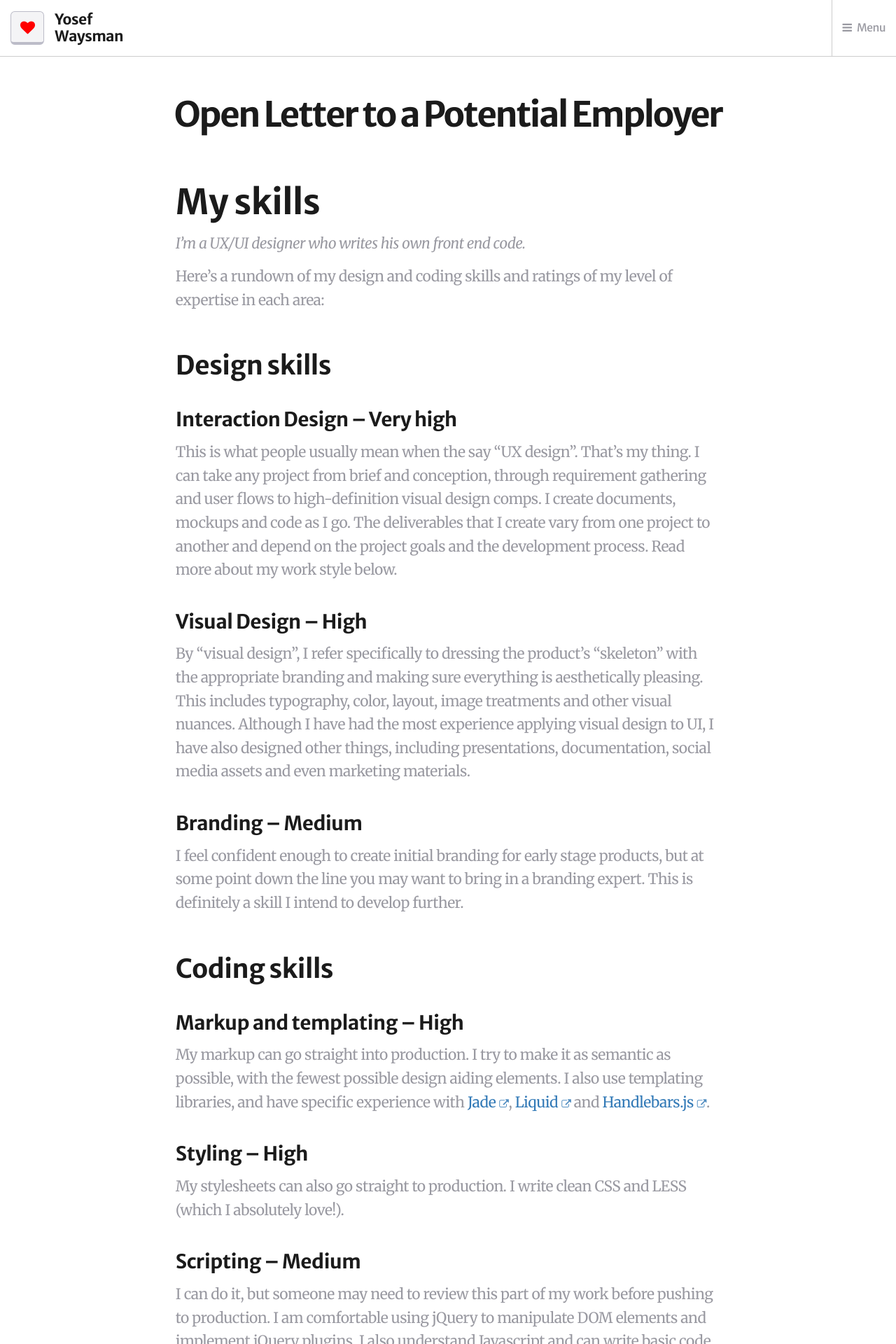
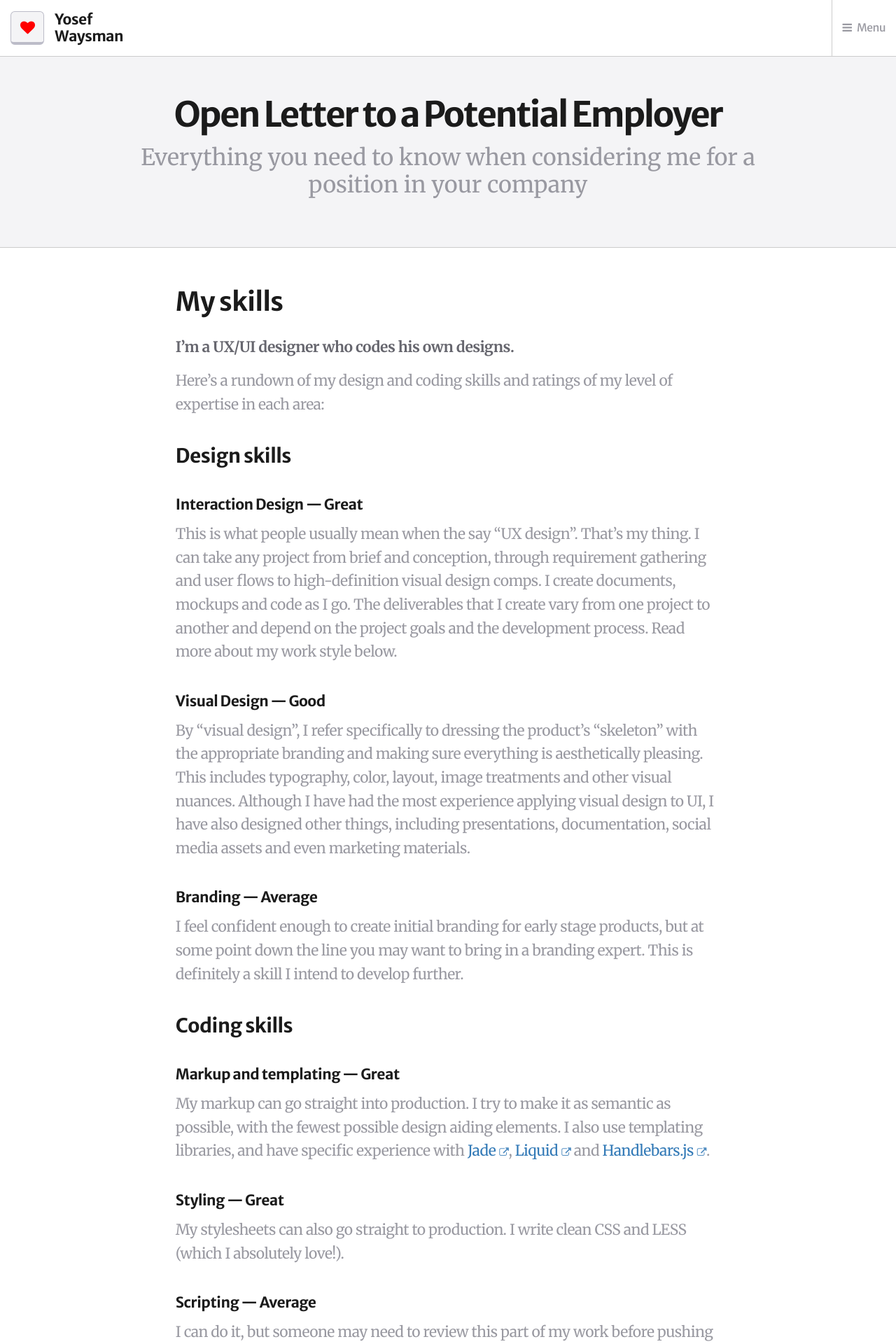
Before and after one commit to yosefw/yosefw.github.io, a Jekyll site: the page built from open-letter/index.md, in a window 1280 px wide. Shown: the top 1920 px of the page at 70% size. Built offline with Jekyll 4.4.1, drawn with Linux system fonts in a browser that asks for light colours; nearby versions of some CDN libraries; library files that are not in the unit come from our copies; comment, search, counter and statistics services are not loaded; some of the changed text lies outside the part shown.

Commit message:
Better project template

```diff
--- a/_layouts/project.html
+++ b/_layouts/project.html
@@ -13,12 +13,16 @@
           </small>
         </h1>
         <div id="project-metadata">
+          {% if page.tags %}
           <span id="tags">
             <i class="fa fa-tags"></i> {{ page.tags | array_to_sentence_string }}
           </span>
+          {% endif %}
+          {% if page.time %}
           <span id="timeline">
             <i class="fa fa-calendar"></i> {{ page.time }}
           </span>
+          {% endif %}
         </div>
 
         {% if page.cover-image %}
@@ -33,12 +37,14 @@
 
 <div class="container">
   <main class="row">
+    {% if page.excerpt %}
     <div id="abstract" class="col-xs-12 col-md-offset-0 col-md-12">
       <p class="lead">
         {{ page.excerpt }}
       </p>
       <hr></hr>
     </div>
+    {% endif %}
     <div id="full-story" class="col-xs-12 col-md-offset-1 col-md-10">
       {{ content}}
     </div>
--- a/open-letter/index.md
+++ b/open-letter/index.md
@@ -1,52 +1,52 @@
 ---
-layout: page
+layout: project
 title: Open Letter to a Potential Employer
 subtitle: Everything you need to know when considering me for a position in your company
 ---
 
-# My skills
+## My skills
 
-*I’m a UX/UI designer who writes his own front end code.*
+**I’m a UX/UI designer who codes his own designs.**
 
 Here’s a rundown of my design and coding skills and ratings of my level of expertise in each area:
 
-## Design skills
+### Design skills
 
-### Interaction Design – Very high
+#### Interaction Design — Great
 
 This is what people usually mean when the say "UX design". That’s my thing. I can take any project from brief and conception, through requirement gathering and user flows to high-definition visual design comps. I create documents, mockups and code as I go. The deliverables that I create vary from one project to another and depend on the project goals and the development process. Read more about my work style below.
 
-### Visual Design – High
+#### Visual Design — Good
 
 By "visual design", I refer specifically to dressing the product’s “skeleton” with the appropriate branding and making sure everything is aesthetically pleasing. This includes typography, color, layout, image treatments and other visual nuances. Although I have had the most experience applying visual design to UI, I have also designed other things, including presentations, documentation, social media assets and even marketing materials.
 
-### Branding – Medium
+#### Branding — Average
 
 I feel confident enough to create initial branding for early stage products, but at some point down the line you may want to bring in a branding expert. This is definitely a skill I intend to develop further.
 
-## Coding skills
+### Coding skills
 
-### Markup and templating – High
+#### Markup and templating — Great
 
 My markup can go straight into production. I try to make it as semantic as possible, with the fewest possible design aiding elements. I also use templating libraries, and have specific experience with [Jade](http://jade-lang.com/), [Liquid](http://liquidmarkup.org/) and [Handlebars.js](http://handlebarsjs.com/).
 
-### Styling – High
+#### Styling — Great
 
 My stylesheets can also go straight to production. I write clean CSS and LESS (which I absolutely love!).
 
-### Scripting – Medium
+#### Scripting — Average
 
 I can do it, but someone may need to review this part of my work before pushing to production. I am comfortable using jQuery to manipulate DOM elements and implement jQuery plugins. I also understand Javascript and can write basic code blocks, but I have not yet had the opportunity to write any pure Javascript for real life projects. I definitely plan to improve on this.
 
-### Back end – Basic understanding
+#### Back-end — Basic understanding
 
 I can read and understand documentation for any library or API, and can discuss back end and specifications intelligently with other developers.
 
-# How I work
+## How I work
 
-## Philosophy
+### Philosophy
 
-*Working product > Deliverables*
+**Working product > Deliverables**
 
 There is an end goal we want to achieve. A designer’s job is to fill in the gap between the present and that end goal.
 
@@ -54,15 +54,15 @@
 
 Therefore, many of my "deliverables" look like works in progress, even when I’m done with them and have moved on in the the next stage. That’s because what I care about the most is the end result. I’ll always use the most relevant tool or activity to solve the specific problem at hand, which I’ll stay with only until the problem is solved. I believe that the only deliverable that needs to be perfect is the published product.
 
-## Process
+### Process
 
 The basic "skeleton" process is usually as follows
 
-*Requirements → Interaction design → Visual design → Build*
+**Requirements → Interaction design → Visual design → Build**
 
-My aim is to get to the end point – building. I don’t necessarily create deliverables for earlier steps. It all depends on the relative complexity of each step in the current project. In any given step I might spend a lot of time sketching and iterating, or a little time. Or, I might just solve it in my head and move on. If a project requires a higher level of consent or approval from other team members, I’ll incorporate feedback sessions in-between steps to make sure everyone’s on board.
+My aim is to get to the end point — building. I don’t necessarily create deliverables for earlier steps. It all depends on the relative complexity of each step in the current project. In any given step I might spend a lot of time sketching and iterating, or a little time. Or, I might just solve it in my head and move on. If a project requires a higher level of consent or approval from other team members, I’ll incorporate feedback sessions in-between steps to make sure everyone’s on board.
 
-### Requirements
+#### Requirements
 
 Possible deliverable: **Specs document**
 
@@ -70,7 +70,7 @@
 
 If there aren’t many requirements and everyone involved is in agreement as to what we’re doing, I’ll just jot them down quickly or keep them in my head. If requirements are more complex, or if there is a need to reach consent, I’ll create a full-fledged specs document, specifying the requirements and the reasoning behind them.
 
-### Interaction design
+#### Interaction design
 
 Possible deliverables: **Sketches, wireframes and prototypes**
 
@@ -78,15 +78,15 @@
 
 If the flow is simple, or if the main focus of my current project is not on solving an interaction problem, I’ll just figure out the interactions in my head or skip this step altogether.
 
-### Visual design
+#### Visual design
 
 Possible deliverables: **Hi-fi mockups, HTML+CSS**
 
 In this step I "dress" the screens and flows developed in the previous step with the brand style (assuming the basic branding has already been figured out by me or someone else) and I attend to any other visual design problems. In other words, I’ll apply the brand’s colors and element style, make sure everything is laid out and spaced nicely, work out the typography and make sure everything is readable and aesthetically pleasing. My aim at this stage is to make the markup and stylesheets in the next step obvious and self-evident.
 
-I’m a big fan of designing in the browser, so if the visual design for the current project is straightforward, I’ll just go ahead and code it. But if the visual language is still unsolved, or if it contains many nuances, I’ll take it to[ Sketch](http://bohemiancoding.com/sketch/) (the design app that cool kids use for UI instead of Photoshop, which I don’t use). There, I’ll work on traditional full-fledged hi-fi mockups, with all the details. I find that it’s much quicker cycling through typography treatments, colors and layouts in a design app rather than in code. If only part of the interface requires thorough treatment, I might focus just on that instead of drawing the entire screen. The same goes for responsive design – if the layouts are simple enough, I just code them; otherwise, I figure them out in Sketch first. Either way, my aim is to move to code as soon as the design allows.
+I’m a big fan of designing in the browser, so if the visual design for the current project is straightforward, I’ll just go ahead and code it. But if the visual language is still unsolved, or if it contains many nuances, I’ll take it to[ Sketch](http://bohemiancoding.com/sketch/) (the design app that cool kids use for UI instead of Photoshop, which I don’t use). There, I’ll work on traditional full-fledged hi-fi mockups, with all the details. I find that it’s much quicker cycling through typography treatments, colors and layouts in a design app rather than in code. If only part of the interface requires thorough treatment, I might focus just on that instead of drawing the entire screen. The same goes for responsive design — if the layouts are simple enough, I just code them; otherwise, I figure them out in Sketch first. Either way, my aim is to move to code as soon as the design allows.
 
-### Build
+#### Build
 
 Deliverable: **Production ready front end code**
 
@@ -94,13 +94,13 @@
 
 I start with marking up the content, in either pure HTML, Markdown or other templating engine. I always strive to write clean and semantic markup and try to ensure that it’s accessible (although there is still some room for improvement). Then I sprinkle[ Bootstrap](http://getbootstrap.com/) on top of it, which greatly simplifies configuring the layout and basic UI elements. After that, I start overwriting Bootstrap’s default styles, either on pure CSS, or preferably, in [LESS](http://lesscss.org/). I love changing Bootstrap’s variable values and seeing the changes propagate throughout the design! Any behavior related tasks I will try to solve with a jQuery plug-in someone else has published. If I have no luck, I will write my own. In the end, I’ll have the actual interface designed to the pixel and ready to be shipped.
 
-# The work I want to do
+## The work I want to do
 
 *I would rather design the next GitHub than the next Instagram*
 
 I believe that passionate designers create better products. That’s why I aim to work on products that interest me on a personal level. It doesn’t have to be something I’ll use, but it has to be something I see value in.
 
-I’m passionate about several types of products, but they could all be described as "useful". I’m talking about **products that solve real problems**. These products weren’t created just for fun (although they can delight their users) – they push us forward. Some of the products I adore include GitHub, MailChimp, Pocket, Basecamp and Dropbox, just to name a few. If your company is building such a product, I might be interested in joining.
+I’m passionate about several types of products, but they could all be described as "useful". I’m talking about **products that solve real problems**. These products weren’t created just for fun (although they can delight their users) — they push us forward. Some of the products I adore include GitHub, MailChimp, Pocket, Basecamp and Dropbox, just to name a few. If your company is building such a product, I might be interested in joining.
 
 On the other end of the spectrum, there are product categories that I’m not very passionate about. These include some high profile and high profit categories, but they I wouldn’t be a good fit for them. These include: social and messaging apps, adtech, content platforms and gambling sites.
 
--- a/stylesheets/project.less
+++ b/stylesheets/project.less
@@ -1,12 +1,14 @@
 #page-header {
   text-align: center;
   padding-top: 1 * @line-height-computed;
+  padding-bottom: 2 * @line-height-computed;
   margin-bottom: 2 * @line-height-computed;
+  background-color: @bg-color;
+  border-bottom: 1px solid @border-color;
 
   &.with-image {
     overflow: hidden;
-    background-color: @bg-color;
-    border-bottom: 1px solid @border-color;
+    padding-bottom: 0;
   }
 
   h1 {
```
Also changed, not shown: stylesheets/main.css.
